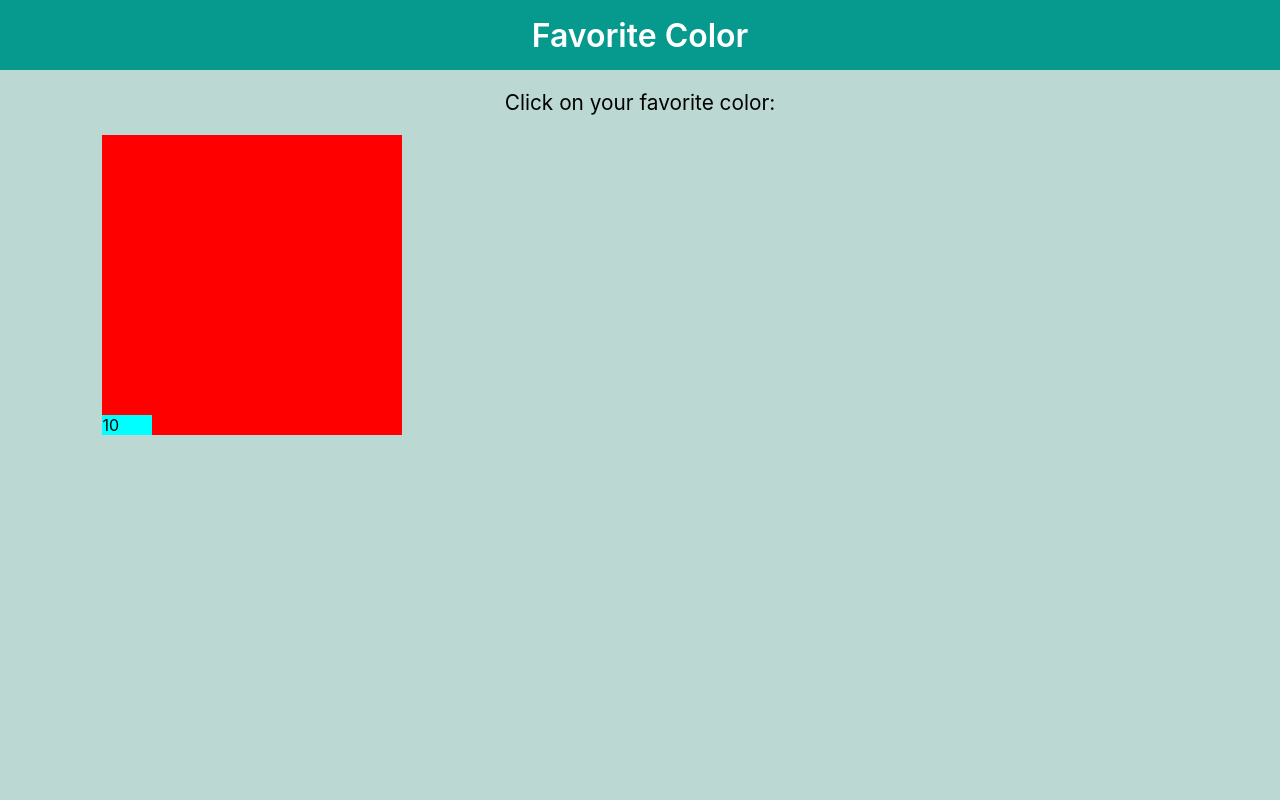
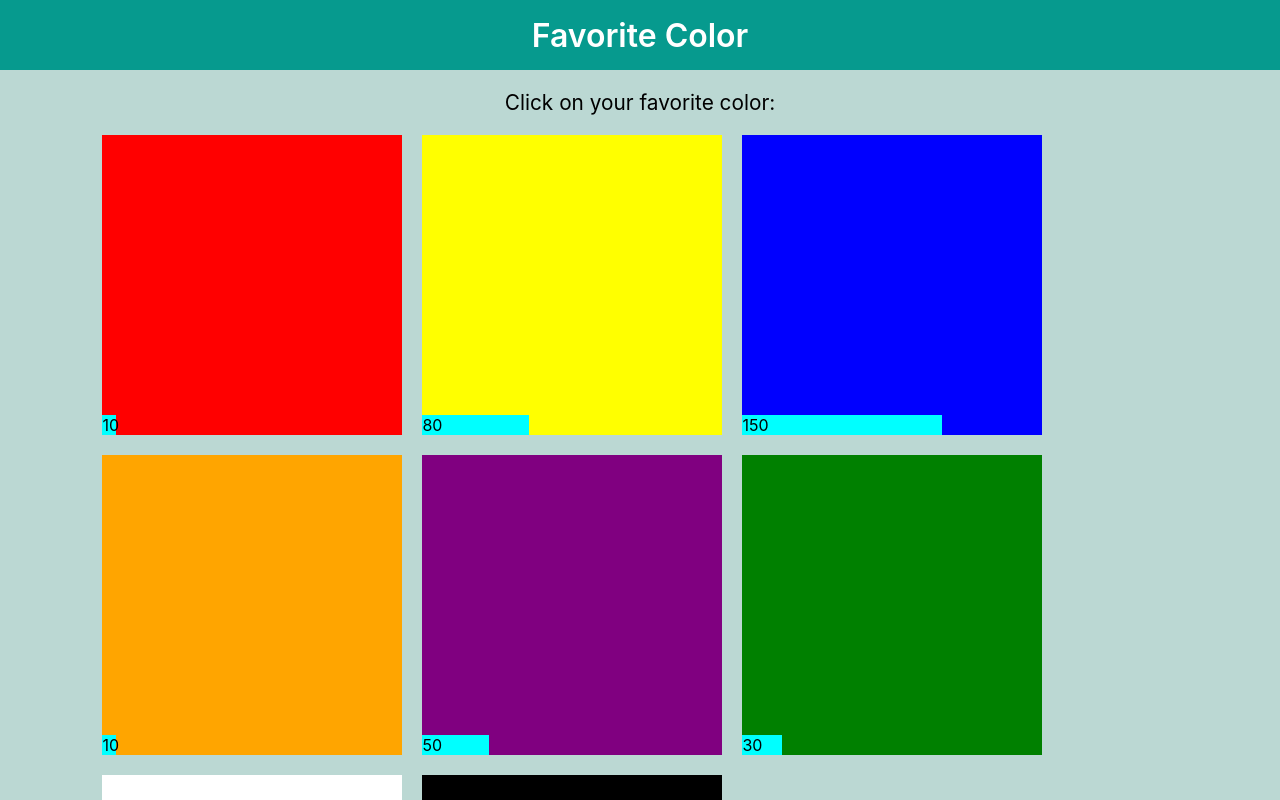
Before and after one commit to LotanT/color-votes, a React (Create React App) app: page / in a window 1280 px wide. Shown: the top 800 px of the page. Built offline with nearby package versions, Linux system fonts and the light colour scheme.

Commit message:
*making ColorCube dynamic *start to build colorVotes service *creating demo data

```diff
--- a/src/cmps/ColorCube.js
+++ b/src/cmps/ColorCube.js
@@ -1,10 +1,16 @@
 
 
 
-export function ColorCube (){
-    return(
-        <container className="cube">
-            <div className="scale" style={{'width': '50px'}}>10</div>
+export function ColorCube({ colorData, maxVotes }) {
+
+    const getWidth = () => {
+        let width = 200 * (colorData.votes / maxVotes)
+        return `${width}px`
+    }
+
+    return (
+        <container className="cube" style={{ 'backgroundColor': colorData.color }}>
+            <div className="scale" style={{ 'width': getWidth() }}>{colorData.votes}</div>
         </container>
     )
 }
--- a/src/pages/FavoriteColor.js
+++ b/src/pages/FavoriteColor.js
@@ -1,13 +1,37 @@
+import { useEffect, useState } from "react";
 import { ColorCube } from "../cmps/ColorCube";
-
+import { colorVotesService } from "../services/colorVotes.service";
 
 
 export function FavoriteColor() {
+
+    const [colorVotes, setColorVotes] = useState([])
+    const [maxVotes, setMaxVotes] = useState([])
+
+    useEffect(() => {
+        getColorVotes()
+    }, [])
+
+    const getColorVotes = () => {
+        let colorVotes = colorVotesService.getColorRate()
+        let maxVotes = getMaxVote(colorVotes)
+        setColorVotes(colorVotes)
+        setMaxVotes(maxVotes)
+    }
+
+    const getMaxVote = (colorVotes) => {
+        let maxVotes = 0
+        colorVotes.map(colorData=>{
+            if(maxVotes<colorData.votes) maxVotes = colorData.votes
+        })
+        return maxVotes;
+    }
+
     return (
         <container className='favorite-color container'>
             <div className="title">Click on your favorite color:</div>
             <div className="cube-container">
-                <ColorCube />
+                {colorVotes.map((colorData) => <ColorCube colorData={colorData} maxVotes={maxVotes} key={colorData.color} />)}
             </div>
         </container>
     )
--- /dev/null
+++ b/src/services/colorVotes.service.js
@@ -0,0 +1,27 @@
+import { utils } from "./utils.service";
+
+export const colorVotesService = {
+    getColorRate,
+}
+
+const KEY = 'color-rate';
+
+function getColorRate() {
+    let colorRate = utils.loadFromStorage(KEY)
+    if (!colorRate) colorRate = getStarter()
+    return colorRate
+}
+
+function getStarter() {
+    const colorRate = [
+        {color: 'red', votes: 10},
+        {color: 'yellow', votes: 80},
+        {color: 'blue', votes: 150},
+        {color: 'orange', votes: 10},
+        {color: 'purple', votes: 50},
+        {color: 'green', votes: 30},
+        {color: 'white', votes: 70},
+        {color: 'black', votes: 66},
+    ]
+    return colorRate
+}
--- /dev/null
+++ b/src/services/utils.service.js
@@ -0,0 +1,29 @@
+
+export const utils = {
+    storeToStorage,
+    loadFromStorage,
+    getRandomInt,
+    getRandomId
+};
+
+function storeToStorage(key, value) {
+    localStorage.setItem(key, JSON.stringify(value) || null);
+}
+function loadFromStorage(key) {
+    let data = localStorage.getItem(key);
+    return (data) ? JSON.parse(data) : undefined;
+}
+
+
+function getRandomId() {
+    var pt1 = Date.now().toString(16);
+    var pt2 = getRandomInt(1000, 9999).toString(16);
+    var pt3 = getRandomInt(1000, 9999).toString(16);
+    return `${pt3}-${pt1}-${pt2}`.toUpperCase();
+}
+
+function getRandomInt(num1, num2) {
+    var max = (num1 >= num2) ? num1 + 1 : num2 + 1;
+    var min = (num1 <= num2) ? num1 : num2;
+    return (Math.floor(Math.random() * (max - min)) + min);
+}
```
